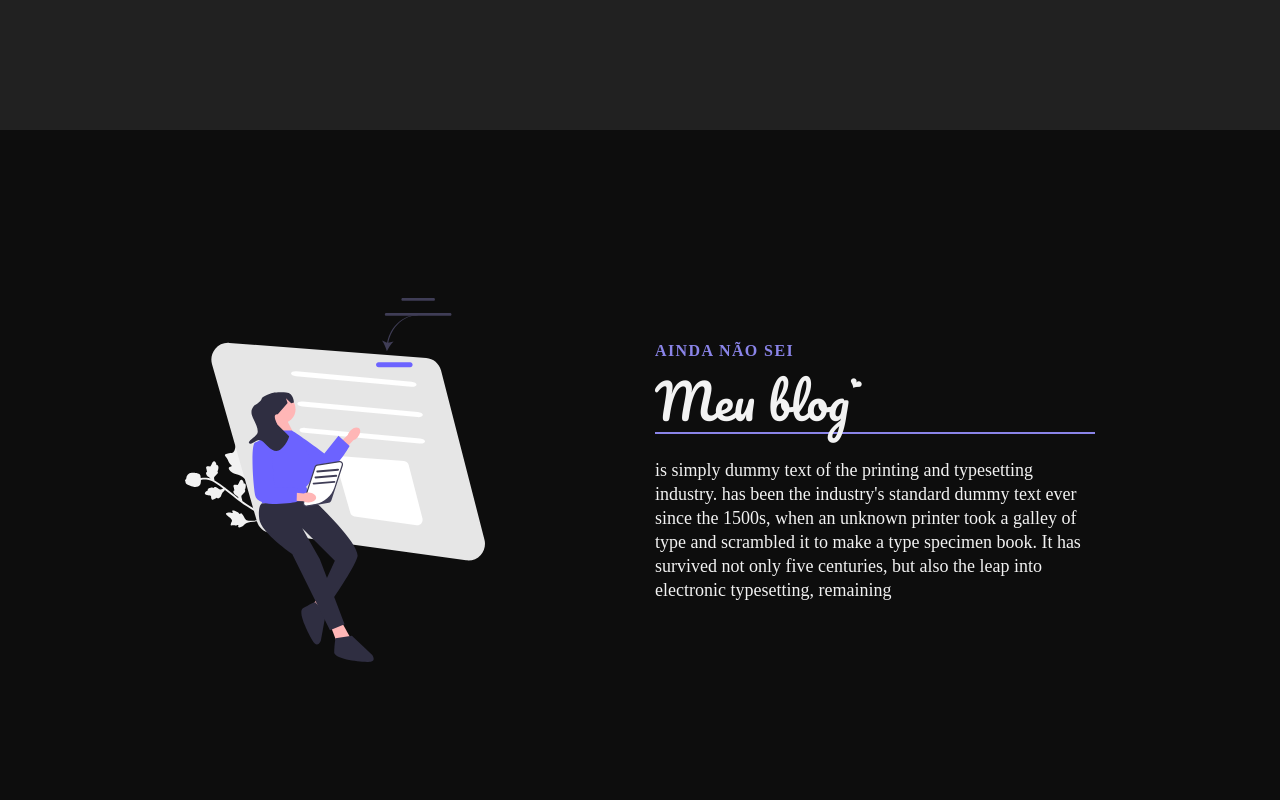
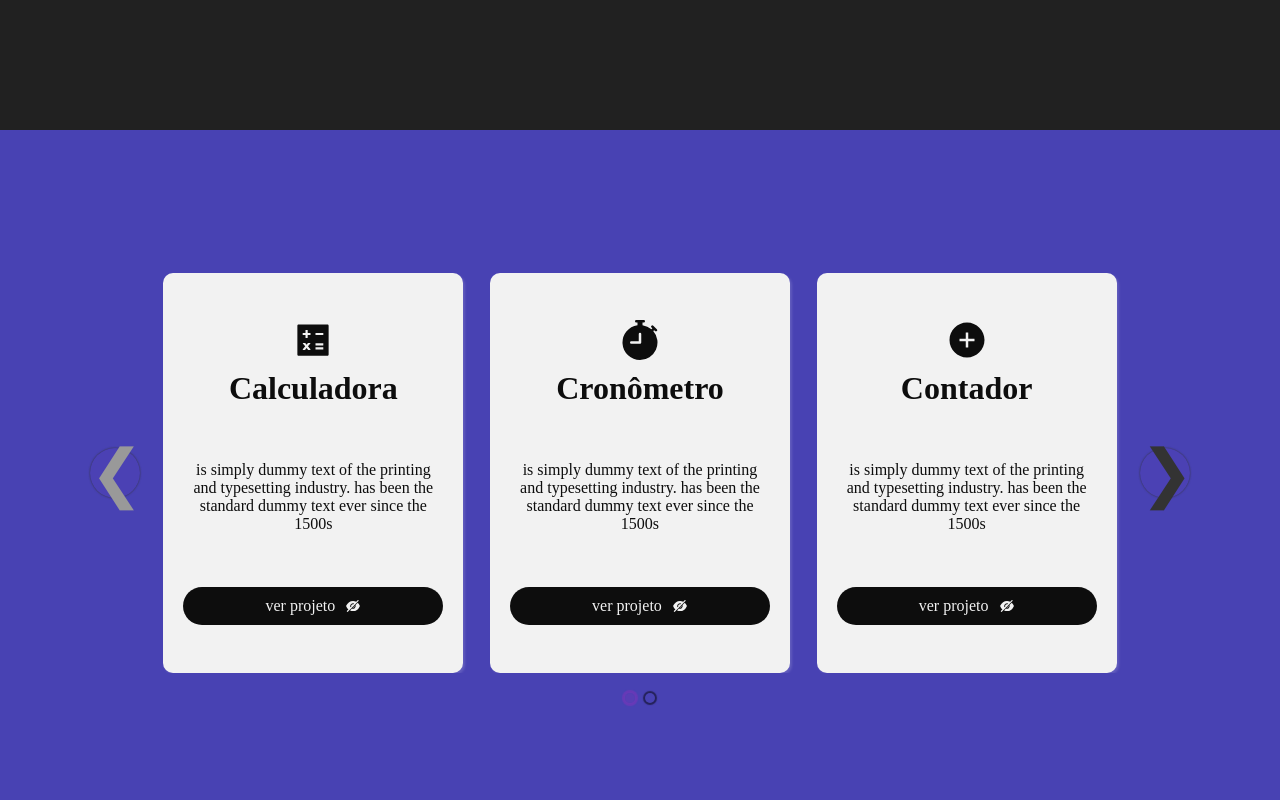
Before and after one commit to Racchel/portifolio, a React (Create React App) app: page / in a window 1280 px wide. Shown: the part 1980-2780 px from the top of the page. Built offline with nearby package versions, Linux system fonts and the light colour scheme; a web font is replaced by a local one.

Commit message:
Feature: add ProjectsSection component

```diff
--- a/package.json
+++ b/package.json
@@ -8,6 +8,7 @@
     "@testing-library/user-event": "^13.5.0",
     "react": "^18.2.0",
     "react-dom": "^18.2.0",
+    "react-elastic-carousel": "^0.11.5",
     "react-icons": "^4.4.0",
     "react-router-dom": "^6.3.0",
     "react-scripts": "5.0.1",
--- /dev/null
+++ b/src/components/ProjectsSection/index.js
@@ -0,0 +1,70 @@
+import React, { useState } from 'react'
+import * as S from './style'
+import Carousel from 'react-elastic-carousel';
+import { AiFillCalculator, AiFillPlusCircle, AiFillEye, AiFillEyeInvisible } from 'react-icons/ai'
+import { BsFillStopwatchFill } from 'react-icons/bs'
+import { MdPets } from 'react-icons/md'
+import { ImTarget } from 'react-icons/im'
+import { RiSwordFill } from 'react-icons/ri'
+
+export const ProjectsSection = () => {
+
+
+   const projects = [
+      { id: 1, onHover: false, icon: <AiFillCalculator />, title: 'Calculadora', description: 'is simply dummy text of the printing and typesetting industry. has been the standard dummy text ever since the 1500s', link: '' },
+      { id: 2, onHover: false, icon: <BsFillStopwatchFill />, title: 'Cronômetro', description: 'is simply dummy text of the printing and typesetting industry. has been the standard dummy text ever since the 1500s', link: '' },
+      { id: 3, onHover: false, icon: <AiFillPlusCircle />, title: 'Contador', description: 'is simply dummy text of the printing and typesetting industry. has been the standard dummy text ever since the 1500s', link: '' },
+      { id: 4, onHover: false, icon: <MdPets />, title: 'PetLove', description: 'is simply dummy text of the printing and typesetting industry. has been the standard dummy text ever since the 1500s', link: '' },
+      { id: 5, onHover: false, icon: <ImTarget />, title: 'ODS', description: 'is simply dummy text of the printing and typesetting industry. has been the standard dummy text ever since the 1500s', link: '' },
+      { id: 6, onHover: false, icon: <RiSwordFill />, title: 'Star Wars', description: 'is simply dummy text of the printing and typesetting industry. has been the standard dummy text ever since the 1500s', link: '' }
+   ]
+
+   const [projectsList, setProjectsList] = useState(projects)
+
+   const buttonLabel = 'ver projeto'
+
+   const breakpoints = [
+      { width: 1, itemsToShow: 1 },
+      { width: 550, itemsToShow: 2 },
+      { width: 768, itemsToShow: 3 },
+      { width: 1200, itemsToShow: 4 }
+   ]
+
+   function toggleOnHover(id) {
+      const newProjectsList = [...projectsList]
+      const index = newProjectsList.findIndex(project => project.id === id)
+      newProjectsList[index].onHover = !newProjectsList[index].onHover
+      setProjectsList(newProjectsList)
+   }
+
+   return (
+      <>
+         <S.ProjectsContainer>
+            <S.ProjectsContent>
+               <Carousel
+                  breakPoints={breakpoints}
+               >
+                  {projectsList.map((project, index) => (
+                     <S.Card key={index}>
+
+                        <S.CardTitleContent>
+                           {project.icon}
+                           <S.CardTitle>{project.title}</S.CardTitle>
+                        </S.CardTitleContent>
+
+                        <S.CardDescription>{project.description}</S.CardDescription>
+                        <S.CardButton
+                           onMouseEnter={() => toggleOnHover(project.id)}
+                           onMouseLeave={() => toggleOnHover(project.id)}
+                        >
+                           {buttonLabel}
+                           {project.onHover ? <AiFillEye /> : <AiFillEyeInvisible />}
+                        </S.CardButton>
+                     </S.Card>
+                  ))}
+               </Carousel>
+            </S.ProjectsContent>
+         </S.ProjectsContainer>
+      </>
+   )
+}
--- /dev/null
+++ b/src/components/ProjectsSection/style.js
@@ -0,0 +1,67 @@
+import styled from 'styled-components'
+
+
+export const ProjectsContainer = styled.div`
+   min-height: 90vh;
+   display: flex;
+   align-items: center;
+   background-color: ${props => props.theme.colors.primary.lg};
+   color: ${props => props.theme.colors.white};
+
+   @media screen and (max-width: ${props => props.theme.breakpoints.md}){
+      padding: 100px 0;
+   }
+`
+
+export const ProjectsContent = styled.div`
+   width: 100%;
+   max-width: 1100px;
+   margin: 0 auto;
+   display: flex;
+   flex-wrap: wrap;
+   justify-content: space-around;
+`
+
+export const Card = styled.div`
+   width: 300px;
+   height: 400px;
+   padding: 20px;
+   border-radius: 10px;
+   box-shadow: rgba(255, 255, 255, 0.15) 1.95px 1.95px 2.6px;
+   background-color: ${props => props.theme.colors.white};
+   color: ${props => props.theme.colors.black};
+   display: flex;
+   flex-direction: column;
+   justify-content: space-around;
+   text-align: center;
+`
+
+export const CardTitleContent = styled.div``
+
+export const CardTitle = styled.h3`
+   width: 100%;
+   text-align: center;
+   font-size: 2rem;
+`
+
+export const CardDescription = styled.p`
+   font-size: 1rem;
+`
+
+export const CardButton = styled.a`
+   background-color: ${props => props.theme.colors.black};
+   color: ${props => props.theme.colors.white};
+   border: none;
+   padding: 10px;
+   border-radius: 20px;
+   font-size: 1rem;
+   cursor: pointer;
+   display: flex;
+   align-items: center;
+   justify-content: center;
+   gap: 10px;
+
+   &:hover {
+      background-color: ${props => props.theme.colors.primary.md};
+   }
+`
--- a/src/components/index.js
+++ b/src/components/index.js
@@ -5,4 +5,5 @@ export * from './SocialMediaSection'
 export * from './ThemeButton'
 export * from './InfoSection'
 export * from './LanguageSelector'
+export * from './ProjectsSection'
 export * from './CustomTitle'
--- a/src/screens/Home/index.js
+++ b/src/screens/Home/index.js
@@ -1,5 +1,5 @@
 import { Layout } from '../Layout'
-import { HeroSection, InfoSection } from '../../components'
+import { HeroSection, InfoSection, ProjectsSection } from '../../components'
 import { AppContext } from '../../share'
 
 export const Home = () => {
@@ -8,9 +8,10 @@ export const Home = () => {
          {context => (
             <Layout title='Home'>
                <HeroSection />
-               <InfoSection {...context.infoSectionData.one} />
-               <InfoSection {...context.infoSectionData.two} />
-               <InfoSection {...context.infoSectionData.three} />
+               <InfoSection {...context.infoSectionData.about} />
+               <InfoSection {...context.infoSectionData.projects} />
+               <ProjectsSection />
+               <InfoSection {...context.infoSectionData.blog} />
             </Layout>
          )}
       </AppContext.Consumer>
--- a/src/share/data/infoSection.js
+++ b/src/share/data/infoSection.js
@@ -3,7 +3,7 @@ import { assets } from '../../assets'
 
 
 /** portugues */
-const ptOne = {
+const ptAbout = {
    id: 'about',
    light: false,
    topLine: 'ainda não sei',
@@ -18,7 +18,7 @@ const ptOne = {
 }
 
 
-const ptTwo = {
+const ptProjects = {
    id: 'projects',
    light: true,
    topLine: 'ainda não sei',
@@ -33,7 +33,7 @@ const ptTwo = {
 }
 
 
-const ptThree = {
+const ptBlog = {
    id: 'blog',
    light: false,
    topLine: 'ainda não sei',
@@ -49,7 +49,7 @@ const ptThree = {
 
 /** ingles */
 
-const enOne = {
+const enAbout = {
    id: 'about',
    light: false,
    topLine: 'ainda não sei',
@@ -64,7 +64,7 @@ const enOne = {
 }
 
 
-const enTwo = {
+const enProjects = {
    id: 'projects',
    light: true,
    topLine: 'ainda não sei',
@@ -79,7 +79,7 @@ const enTwo = {
 }
 
 
-const enThree = {
+const enBlog = {
    id: 'blog',
    light: false,
    topLine: 'ainda não sei',
@@ -96,13 +96,13 @@ const enThree = {
 
 export const infoSection = {
    pt: {
-      one: ptOne,
-      two: ptTwo,
-      three: ptThree
+      about: ptAbout,
+      projects: ptProjects,
+      blog: ptBlog
    },
    en: {
-      one: enOne,
-      two: enTwo,
-      three: enThree
+      about: enAbout,
+      projects: enProjects,
+      blog: enBlog
    },
 }
```
Also changed, not shown: 1 other file (tests, documents, lock files or other folders).
